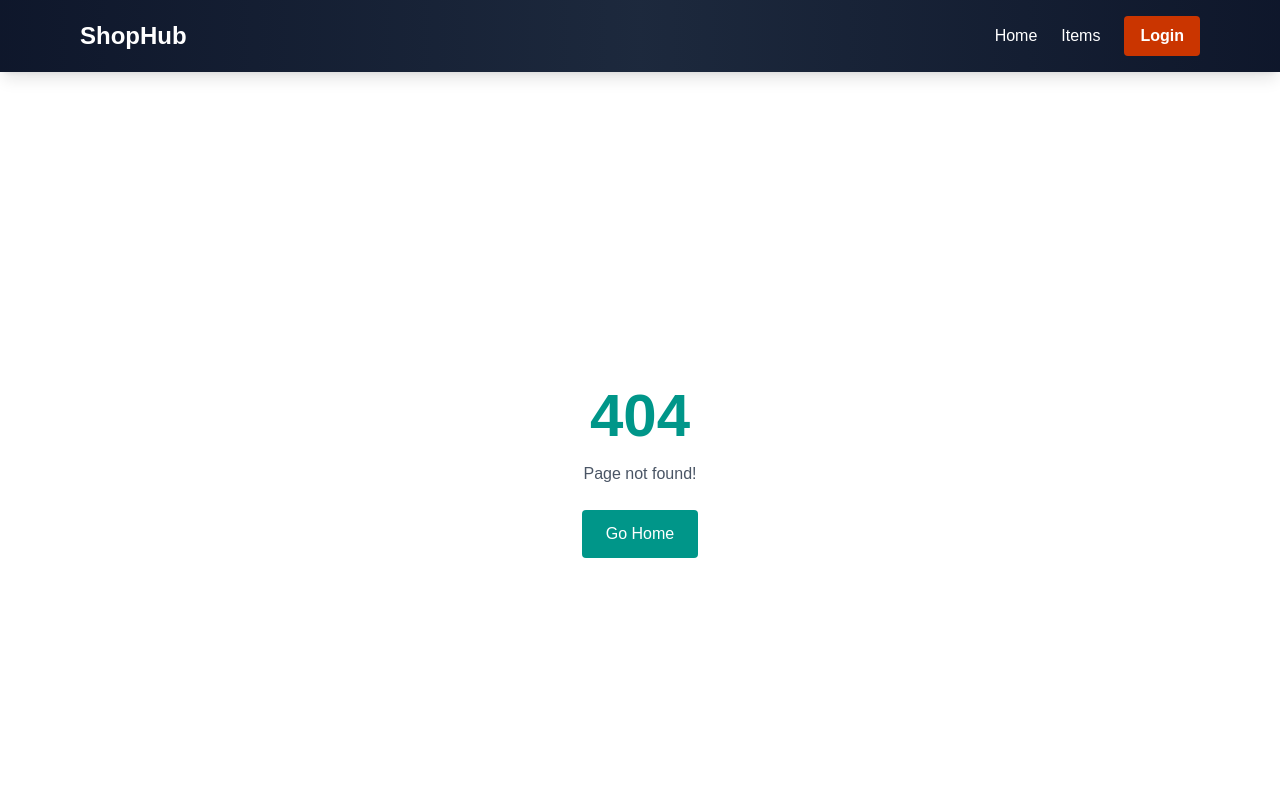
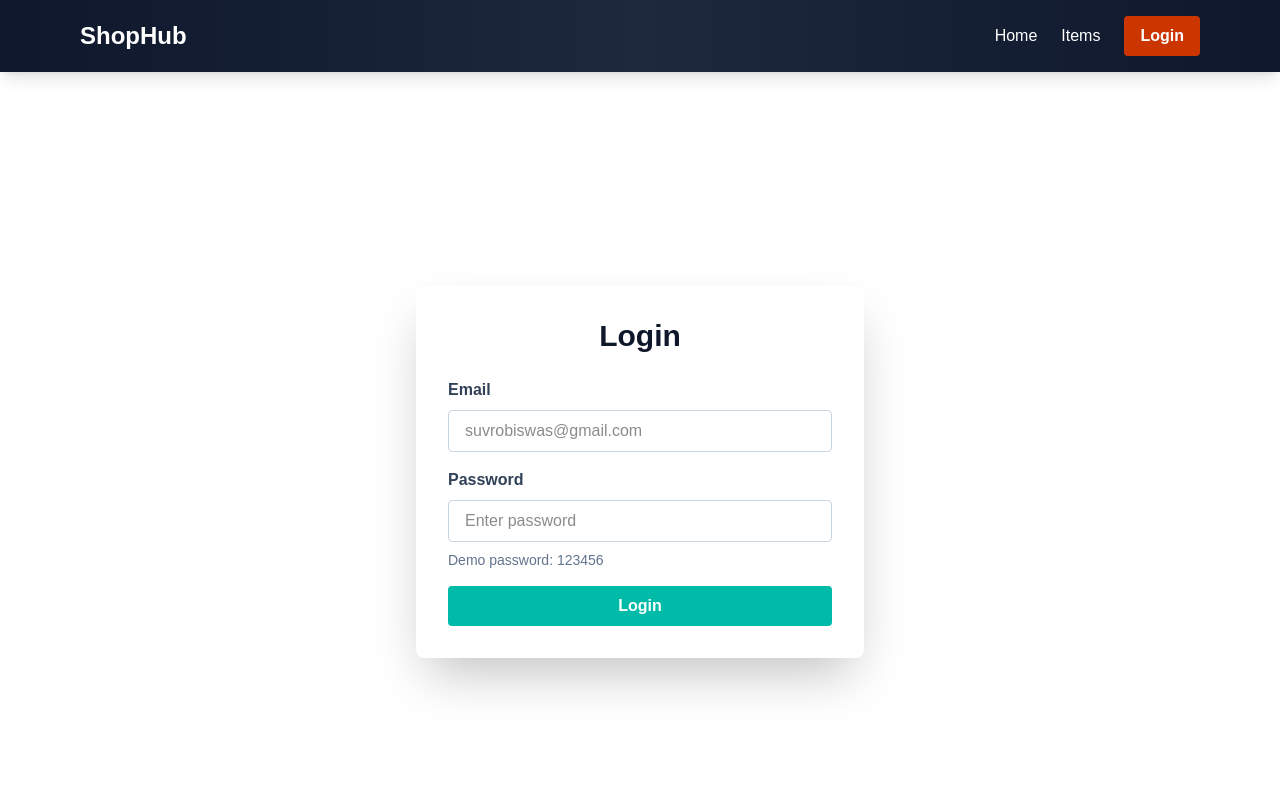
Before and after one commit to SuvroBiswas93/shophub, a Next.js app: page /login in a window 1280 px wide. Before the commit this address had no page. Shown: the top 800 px of the page. Built offline with nearby package versions, Linux system fonts and the light colour scheme.

Commit message:
Fix logout issue and modify ui for items details page and add login  page

```diff
--- a/src/app/items/[id]/page.jsx
+++ b/src/app/items/[id]/page.jsx
@@ -96,7 +96,7 @@ export default async function ItemDetailPage({ params: promiseParams }) {
 
             <button
               disabled={item.stock === 0}
-              className={`w-full bg-linear-to-r from-teal-600 to-orange-500 text-white font-bold py-3 px-4 rounded hover:from-teal-700 hover:to-orange-600 transition mt-8 ${
+              className={`w-full bg-teal-500 text-white font-bold py-3 px-4 rounded hover:bg-teal-600 cursor-pointer transition mt-8 ${
                 item.stock === 0 ? "opacity-50 cursor-not-allowed" : ""
               }`}
             >
--- /dev/null
+++ b/src/app/login/page.jsx
@@ -0,0 +1,87 @@
+"use client"
+
+import { useState } from "react"
+import { useRouter } from "next/navigation"
+import { loginAction } from "@/app/actions/auth"
+import Navbar from "@/components/navbar"
+import Footer from "@/components/footer"
+
+export default function LoginPage() {
+  const [email, setEmail] = useState("")
+  const [password, setPassword] = useState("")
+  const [error, setError] = useState("")
+  const [isLoading, setIsLoading] = useState(false)
+  const router = useRouter()
+
+  const handleSubmit = async (e) => {
+    e.preventDefault()
+    setError("")
+    setIsLoading(true)
+
+    try {
+      const result = await loginAction(email, password)
+      if (result.success) {
+        localStorage.setItem("authenticated", "true")
+        // This is the main redirect path after authentication - navigate from login to items list
+        router.push("/items")
+      } else {
+        setError(result.error || "Login failed")
+      }
+    } catch (err) {
+      setError("An error occurred. Please try again.")
+    } finally {
+      setIsLoading(false)
+    }
+  }
+
+  return (
+    <>
+      <Navbar />
+      <div className="min-h-screen flex items-center justify-center bg-white py-12 px-4">
+        <div className="bg-white rounded-lg shadow-2xl p-8 w-full max-w-md">
+          <h1 className="text-3xl font-bold text-center mb-6 text-slate-900">Login</h1>
+
+          <form onSubmit={handleSubmit} className="space-y-4 ">
+            <div>
+              <label className="block text-slate-700 font-bold  mb-2">Email</label>
+              <input
+                type="email"
+                value={email}
+                onChange={(e) => setEmail(e.target.value)}
+                placeholder="suvrobiswas@gmail.com"
+                className="w-full px-4 py-2 border border-slate-300 rounded focus:outline-none focus:border-teal-500"
+                required
+                disabled={isLoading}
+              />
+            </div>
+
+            <div>
+              <label className="block text-slate-700 font-bold mb-2">Password</label>
+              <input
+                type="password"
+                value={password}
+                onChange={(e) => setPassword(e.target.value)}
+                placeholder="Enter password"
+                className="w-full px-4 py-2 border border-slate-300 rounded focus:outline-none focus:border-teal-500"
+                required
+                disabled={isLoading}
+              />
+              <p className="text-sm text-slate-500 mt-2">Demo password: 123456</p>
+            </div>
+
+            {error && <div className="bg-red-100 border border-red-400 text-red-700 px-4 py-3 rounded">{error}</div>}
+
+            <button
+              type="submit"
+              disabled={isLoading}
+              className="w-full bg-teal-500 text-white  cursor-pointer font-bold py-2 px-4 rounded hover:shadow-lg transition disabled:bg-slate-400"
+            >
+              {isLoading ? "Logging in..." : "Login"}
+            </button>
+          </form>
+        </div>
+      </div>
+      <Footer />
+    </>
+  )
+}
--- a/src/components/navbar.jsx
+++ b/src/components/navbar.jsx
@@ -1,7 +1,7 @@
 "use client"
 import Link from "next/link"
 import { useRouter, usePathname } from "next/navigation"
-// import { logoutAction } from "@/app/actions/auth"
+import { logoutAction } from "@/app/actions/auth"
 import { useEffect, useState } from "react"
 
 export default function Navbar() {
@@ -107,7 +107,7 @@ export default function Navbar() {
               </Link>
               <button
                 onClick={handleLogout}
-                className="w-full bg-red-600 hover:bg-red-700 px-4 py-2 rounded transition duration-300 font-semibold text-left"
+                className="w-full bg-red-600 hover:bg-red-700 px-4 py-2 cursor-pointer rounded transition duration-300 font-semibold text-left"
               >
                 Logout
               </button>
@@ -115,7 +115,7 @@ export default function Navbar() {
           ) : (
             <Link
               href="/login"
-              className={`block bg-orange-600 hover:bg-orange-700 px-4 py-2 rounded transition duration-300 font-semibold text-center ${pathname === "/login" ? "bg-orange-700" : ""}`}
+              className={`block bg-orange-600 hover:bg-orange-700 cursor-pointer px-4 py-2 rounded transition duration-300 font-semibold text-center ${pathname === "/login" ? "bg-orange-700" : ""}`}
               onClick={() => setIsMenuOpen(false)}
             >
               Login
```
